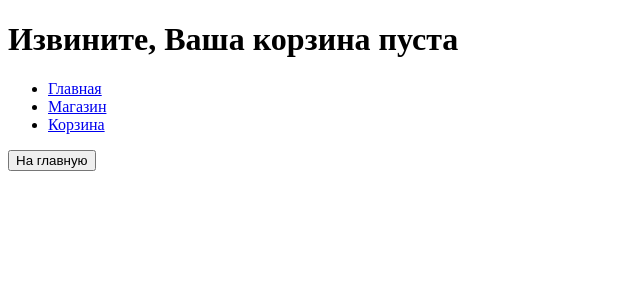
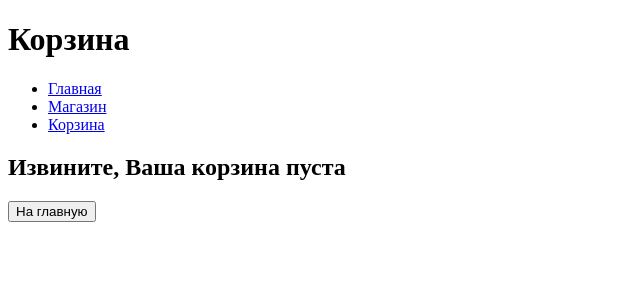
Before and after one commit to VeronikaRumak/Django, a Django app: template UrbanDjango/templates/fourth_task/cart.html in a window 1280 px wide. Shown: the top 300 px of the page, without its empty margins (0-640 px from the left). Run offline with Django 5.2, Linux system fonts and the light colour scheme; the template is opened without the code that fills it, so the values that code supplies are empty.

Commit message:
Update cart.html

```diff
--- a/UrbanDjango/templates/fourth_task/cart.html
+++ b/UrbanDjango/templates/fourth_task/cart.html
@@ -3,10 +3,11 @@
 {% block pagename %}Корзина{% endblock %}
 
 {% block header %}
-    <h1>Извините, Ваша корзина пуста</h1>
+    <h1>Корзина</h1>
 {% endblock %}
 
 {% block content %}
+    <h2>Извините, Ваша корзина пуста</h2>
     <a href="/">
         <button>На главную</button>
     </a>
```
